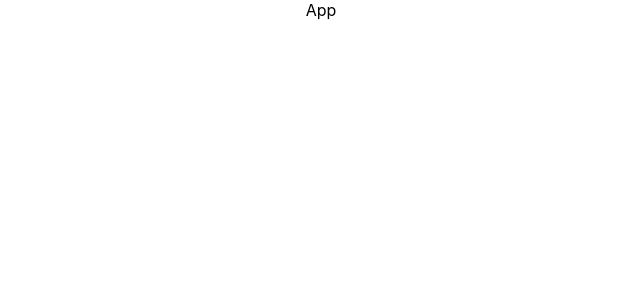
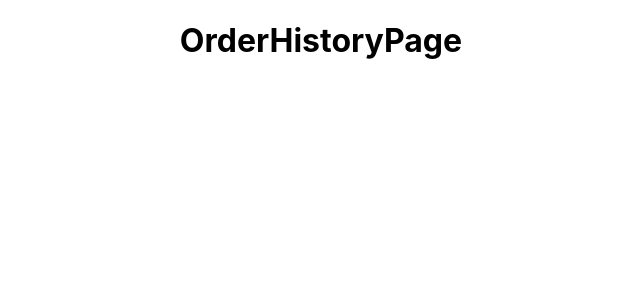
Before and after one commit to ccrisolo/mern-cafe, a React (Create React App) app: page /orders in a window 1280 px wide. Shown: the top 300 px of the page, without its empty margins (319-959 px from the left). Built offline with nearby package versions, Linux system fonts and the light colour scheme.

Commit message:
add user state and set up react router dom

```diff
--- a/package.json
+++ b/package.json
@@ -12,6 +12,7 @@
         "morgan": "^1.10.0",
         "react": "^17.0.2",
         "react-dom": "^17.0.2",
+        "react-router-dom": "^5.2.0",
         "react-scripts": "4.0.3",
         "serve-favicon": "^2.5.0",
         "web-vitals": "^1.1.2"
--- a/src/index.js
+++ b/src/index.js
@@ -1,14 +1,17 @@
-import React from 'react';
-import ReactDOM from 'react-dom';
-import './index.css';
-import App from './pages/App/App';
-import reportWebVitals from './reportWebVitals';
+import React from "react";
+import ReactDOM from "react-dom";
+import "./index.css";
+import App from "./pages/App/App";
+import reportWebVitals from "./reportWebVitals";
+import { BrowserRouter as Router } from "react-router-dom";
 
 ReactDOM.render(
-  <React.StrictMode>
-    <App />
-  </React.StrictMode>,
-  document.getElementById('root')
+    <React.StrictMode>
+        <Router>
+            <App />
+        </Router>
+    </React.StrictMode>,
+    document.getElementById("root")
 );
 
 // If you want to start measuring performance in your app, pass a function
--- a/src/pages/App/App.jsx
+++ b/src/pages/App/App.jsx
@@ -1,9 +1,28 @@
-import './App.css';
+import "./App.css";
+import React, { useState } from "react";
+import NewOrderPage from "../NewOrderPage";
+import AuthPage from "../AuthPage";
+import OrderHistoryPage from "../OrderHistoryPage";
+import { Route, Switch, Redirect } from "react-router-dom";
 
 export default function App() {
-  return (
-    <main className="App">
-      App
-    </main>
-  );
+    const [user, setUser] = useState({});
+
+    return (
+        <main className='App'>
+            {user ? (
+                <Switch>
+                <Route path="/orders/new">
+                  <NewOrderPage />
+                </Route>
+                <Route path="/orders">
+                  <OrderHistoryPage />
+                </Route>
+                <Redirect to='/orders' />
+              </Switch>
+            ) : (
+                <AuthPage />
+            )}
+        </main>
+    );
 }
--- /dev/null
+++ b/src/pages/AuthPage.jsx
@@ -0,0 +1,7 @@
+import React from "react";
+
+const AuthPage = () => {
+    return <h1>AuthPage</h1>;
+};
+
+export default AuthPage;
--- /dev/null
+++ b/src/pages/NewOrderPage.jsx
@@ -0,0 +1,7 @@
+import React from "react";
+
+const NewOrderPage = () => {
+    return <h1>NewOrderPage</h1>;
+};
+
+export default NewOrderPage;
--- /dev/null
+++ b/src/pages/OrderHistoryPage.jsx
@@ -0,0 +1,7 @@
+import React from "react";
+
+const OrderHistoryPage = () => {
+    return <h1>OrderHistoryPage</h1>;
+};
+
+export default OrderHistoryPage;
```
Also changed, not shown: 1 other file (tests, documents, lock files or other folders).
